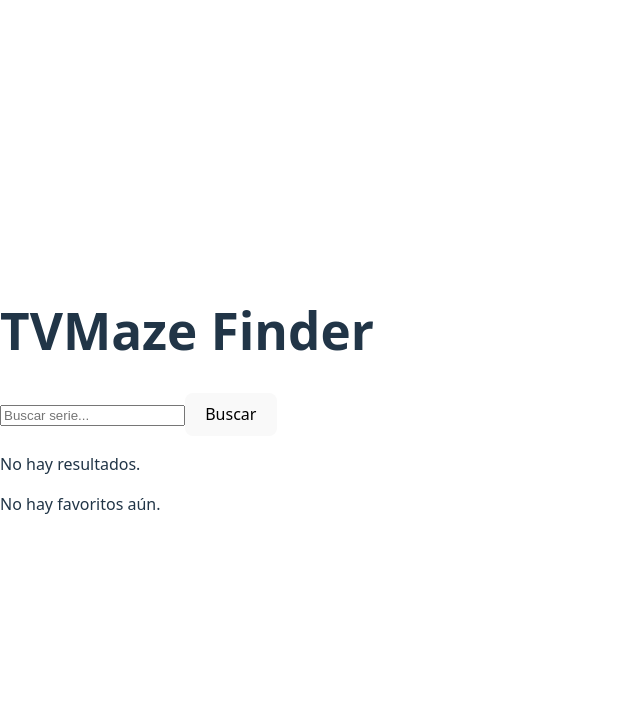
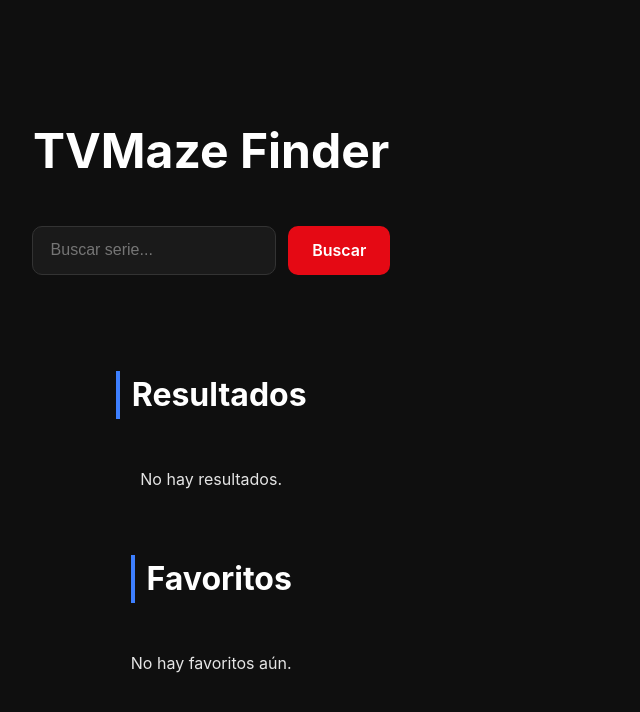
Before and after one commit to MatiasSvriz/proyecto-parcial, a React (Vite) app: page / in a window 1280 px wide. Shown: the top 712 px of the page, without its empty margins (0-640 px from the left). Built offline with nearby package versions, Linux system fonts and the light colour scheme.

Commit message:
Anadir css y nuevos classNames

```diff
--- a/src/App.css
+++ b/src/App.css
@@ -1,21 +1,260 @@
+/* =====================================
+   1. RESET & GLOBAL
+===================================== */
+
+* {
+  margin: 0;
+  padding: 0;
+  box-sizing: border-box;
+}
+
+body {
+  font-family: "Inter", "Segoe UI", Arial, sans-serif;
+  background-color: #0f0f0f;
+  color: #e5e5e5;
+  min-height: 100vh;
+  width: 100%;
+}
+
+
+/* =====================================
+   2. LAYOUT PRINCIPAL
+===================================== */
+
+.app-container {
+  width: 100%;
+  padding: 3rem 2rem;
+
+  display: flex;
+  flex-direction: column;
+  align-items: center;
+  gap: 2rem;
+}
+
+.section-container {
+  width: 100%;
+  max-width: 1300px;
+
+  display: flex;
+  flex-direction: column;
+  align-items: center;
+  gap: 2rem;
+}
+
+.main-title {
+  font-size: 3rem;
+  font-weight: 700;
+  text-align: center;
+  color: #fff;
+  margin-bottom: 1rem;
+}
+
+
+
+/* =====================================
+   3. SECCIONES / TÍTULOS
+===================================== */
+
+h2 {
+  font-size: 2rem;
+  font-weight: 700;
+  color: #fff;
+
+  width: fit-content;
+  margin: 2rem auto 1rem;
+  text-align: center;
+
+  padding-left: 12px;
+  border-left: 4px solid #3d7fff;
+}
+
+
+
+/* =====================================
+   4. SEARCH BAR
+===================================== */
+
+.search-bar {
+  width: 100%;
+  max-width: 900px;
+
+  display: flex;
+  justify-content: center;
+  gap: 0.75rem;
+
+  margin-bottom: 2rem;
+}
+
+.search-bar input {
+  width: 100%;
+  padding: 0.9rem 1.1rem;
+  border-radius: 10px;
+  border: 1px solid #333;
+  background: #1a1a1a;
+  color: white;
+  font-size: 1rem;
+  transition: 0.2s;
+}
+
+.search-bar input:focus {
+  outline: none;
+}
+
+.search-bar button {
+  padding: 0.9rem 1.5rem;
+  background: #e50914;
+  color: white;
+  border: none;
+  border-radius: 10px;
+  cursor: pointer;
+  font-weight: 600;
+  transition: 0.25s;
+}
+
+.search-bar button:hover {
+  background: #b20710;
+  transform: translateY(-2px);
+}
+
+.search-bar button:focus {
+  outline: none;
+}
+
+
+
+/* =====================================
+   5. GRID DE SERIES
+===================================== */
+
+.series-list,
+.favorites-list {
+  width: 100%;
+  max-width: 1300px;
+
+  display: grid;
+  grid-template-columns: repeat(auto-fill, minmax(180px, 1fr));
+  gap: 2.5rem;
+
+  justify-items: center;
+  justify-content: center;
+}
+
+
+
+/* =====================================
+   6. TARJETAS DE SERIES
+===================================== */
+
+.series-card {
+  background-color: #161616;
+  border-radius: 16px;
+  padding: 1rem;
+
+  width: 100%;
+  max-width: 200px;
+
+  display: flex;
+  flex-direction: column;
+  align-items: center;
+
+  box-shadow: 0 4px 18px rgba(0,0,0,0.6);
+  transition: 0.25s ease;
+}
+
+.series-card:hover {
+  transform: translateY(-6px);
+  box-shadow: 0 10px 30px rgba(0,0,0,0.65);
+}
+
+.series-card img {
+  width: 100%;
+  height: 260px;
+  object-fit: cover;
+  border-radius: 10px;
+  margin-bottom: 0.7rem;
+}
+
+.series-card h3 {
+  font-size: 1rem;
+  font-weight: 600;
+  margin-bottom: 0.6rem;
+  text-align: center;
+}
+
+.series-card button {
+  background: transparent;
+  border: none;
+  font-size: 1.7rem;
+  cursor: pointer;
+  margin-top: 0.5rem;
+  transition: transform 0.25s ease;
+  color: #ff2c55;
+}
+
+.series-card button:hover {
+  transform: scale(1.25);
+}
+
+
+
+/* =====================================
+   7. MODAL DETALLE
+===================================== */
+
 .modal-overlay {
   position: fixed;
   inset: 0;
-  background: rgba(0,0,0,0.7);
+  background: rgba(0,0,0,0.75);
+  backdrop-filter: blur(8px);
   display: flex;
   align-items: center;
   justify-content: center;
+  z-index: 999;
 }
 
 .modal-content {
-  background: white;
-  padding: 20px;
-  border-radius: 10px;
-  max-width: 500px;
-  color: black;
+  background: #1a1a1a;
+  padding: 2rem;
+  width: 95%;
+  max-width: 650px;
+  border-radius: 12px;
+  color: white;
+  position: relative;
+}
+
+.close-button {
+  position: absolute;
+  top: 15px;
+  right: 15px;
+  background: #333;
+  border: none;
+  color: white;
+  font-size: 1.2rem;
+  padding: 8px 12px;
+  border-radius: 6px;
+  cursor: pointer;
+}
+
+.close-button:hover {
+  background: #555;
 }
 
 .modal-image {
   width: 100%;
+  height: 360px;
+  object-fit: cover;
   border-radius: 10px;
+  margin-bottom: 1rem;
 }
+
+.modal-genres {
+  opacity: 0.8;
+  font-size: 0.95rem;
+  margin-bottom: 1rem;
+}
+
+.modal-summary {
+  line-height: 1.5rem;
+  opacity: 0.9;
+  font-size: 1rem;
+}
--- a/src/App.jsx
+++ b/src/App.jsx
@@ -51,12 +51,18 @@
   useEffect(() => {localStorage.setItem("favorites", JSON.stringify(favorites))}, [favorites]);
 
   return (
-    <div>
-      <h1>TVMaze Finder</h1>
-      <SearchBar onSearch={searchShows} />
-      <SeriesList results={results} onSelect={handleSelect} onToggleFavorite={toggleFavorite} favorites={favorites}/>
-      <ModalDetail show={selectedShow} isOpen={isModalOpen} onClose={closeModal} />
-      <Favorites favorites={favorites} onSelect={handleSelect} onToggleFavorite={toggleFavorite}/>
+    <div className="app-container">
+      <h1 className="main-title">TVMaze Finder</h1>
+          <SearchBar onSearch={searchShows} />
+        <section className="section-container">
+          <h2>Resultados</h2>
+          <SeriesList results={results} onSelect={handleSelect} onToggleFavorite={toggleFavorite} favorites={favorites}/>
+        </section>
+          <ModalDetail show={selectedShow} isOpen={isModalOpen} onClose={closeModal} />
+        <section className="section-container">
+          <h2>Favoritos</h2>
+          <Favorites favorites={favorites} onSelect={handleSelect} onToggleFavorite={toggleFavorite}/>
+        </section>
     </div>
   );
 }
--- a/src/components/SearchBar.jsx
+++ b/src/components/SearchBar.jsx
@@ -11,7 +11,7 @@
   }
 
   return (
-    <form onSubmit={handleSubmit}>
+    <form onSubmit={handleSubmit} className="search-bar">
       <input
         id="searchInput"
         type="text"
--- a/src/components/SeriesList.jsx
+++ b/src/components/SeriesList.jsx
@@ -2,7 +2,7 @@
 
 export default function SeriesList({ results, onSelect, onToggleFavorite, favorites }) {
   if (!results || results.length === 0) {
-    return <p>No hay resultados.</p>;
+    return <p className="series-answer"> No hay resultados.</p>;
   }
 
   return (
```
